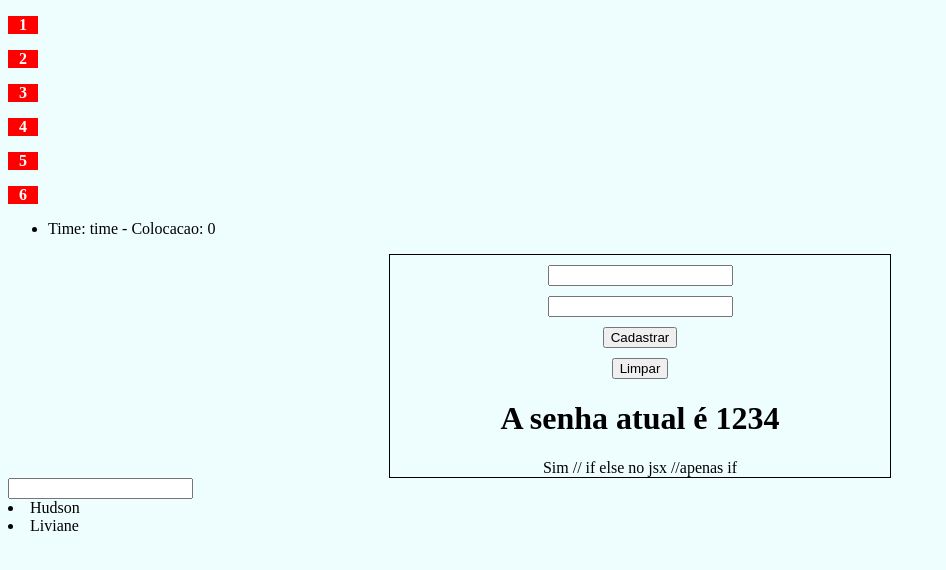
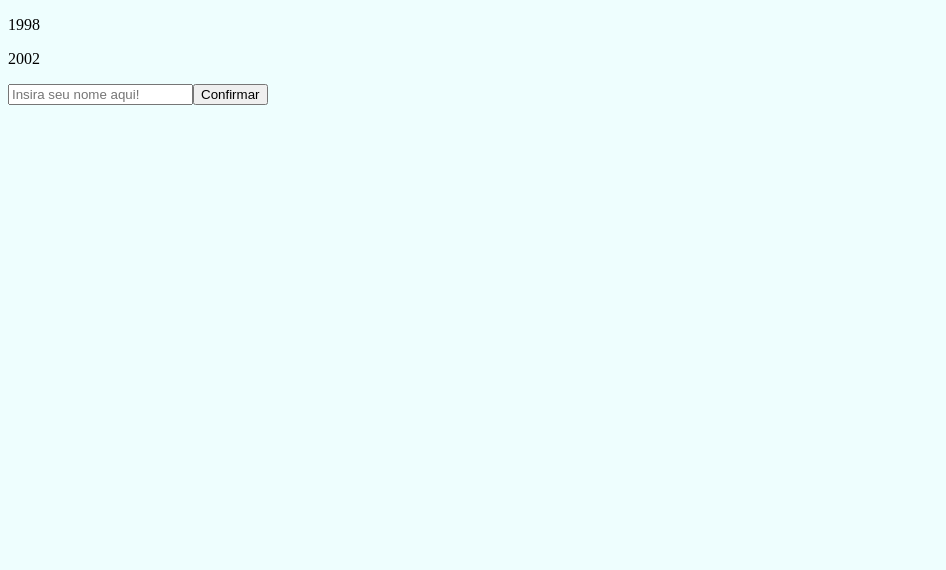
Before and after one commit to Huds0nAlve5/react, a React (Vite) app: page / in a window 1280 px wide. Shown: the top 570 px of the page, without its empty margins (0-946 px from the left). Built offline with nearby package versions, Linux system fonts and the light colour scheme.

Commit message:
statelift e listas

```diff
--- a/src/components/FormularioCli.jsx
+++ b/src/components/FormularioCli.jsx
@@ -1,4 +1,4 @@
-import { BotaoLimpar } from "./botaoLimpar"
+import { BotaoLimpar } from "./BotaoLimpar"
 import styles from "./form.module.css" //padrao criar o css com o nome do componente.module.css, e importar os styles dele aqui
 import { useState } from "react"
 
--- /dev/null
+++ b/src/components/ListaComIf.jsx
@@ -0,0 +1,18 @@
+import { useState } from "react"
+import { StateLiftGet } from "./StateLiftGet"
+import { StateLiftSet } from "./StateLiftSet"
+
+export function ListaComIf({carros}){
+    const [nome, setNome] = useState()
+    const [nomeConf, setNomeConf] = useState()
+
+    return (
+        <>
+            {carros.map((carro, index) => (
+                <p key={index}>{carro["Ano"]}</p>
+            ))}
+            <StateLiftSet setNome={setNome} nome={nome} setNomeConf={setNomeConf}/>
+            <StateLiftGet nomeConf = {nomeConf}/>
+        </>
+    )
+}
--- /dev/null
+++ b/src/components/StateLiftGet.jsx
@@ -0,0 +1,7 @@
+export function StateLiftGet({nomeConf}){
+    return(
+        <>
+            <p>{nomeConf}</p>
+        </>
+    )
+}
--- /dev/null
+++ b/src/components/StateLiftSet.jsx
@@ -0,0 +1,14 @@
+export function StateLiftSet({setNome, nome, setNomeConf}){
+    var sucesso = (e) => {
+        e.preventDefault()
+        setNomeConf(nome)
+    }
+    return (
+        <>
+            <form onSubmit={sucesso}>
+                <input type="text" onChange={e => setNome(e.target.value)} placeholder="Insira seu nome aqui!"/>
+                <button type="submit" onClick={sucesso}>Confirmar</button>
+            </form>
+        </>
+    )
+}
--- a/src/components/tabelaBR.jsx
+++ b/src/components/tabelaBR.jsx
@@ -12,10 +12,10 @@ export function Classificacao({time, colocacao}){
 
 Classificacao.propTypes = {
     time: propTypes.string.isRequired,
-    colocacao: propTypes.string.isRequired
+    colocacao: propTypes.number.isRequired
 }
 
 Classificacao.defaultProps = {
     time: 'time',
-    colocacao: '0'
+    colocacao: 0
 }
--- a/src/main.jsx
+++ b/src/main.jsx
@@ -4,19 +4,27 @@ import App from './App.jsx'
 import { Contar } from './components/contagem.jsx'
 import { Classificacao } from './components/tabelaBR.jsx'
 import { FormularioCli } from './components/FormularioCli.jsx'
-import { ListaComFiltro } from './components/listaComFiltro.jsx'
+import { ListaComFiltro } from './components/ListaComFiltro.jsx'
+import { ListaComIf } from './components/ListaComIf.jsx'
 
 const pessoa = {
   'nome': 'Hudson',
   'idade': '22'
 }
 
+const carros = [{'Modelo': 'Fiat',
+                  'Ano': '1998'
+              },
+              {
+                'Modelo': 'Ford',
+                'Ano': '2002'
+              }
+            ]
+
+
+
 ReactDOM.createRoot(document.getElementById('root')).render(
   <React.StrictMode>
-    <App nome={pessoa.nome} idade={pessoa.idade}/>
-    <Contar />
-    <Classificacao />
-    <FormularioCli />
-    <ListaComFiltro />
+    <ListaComIf carros = {carros}/>
  </React.StrictMode>,
 )
```
